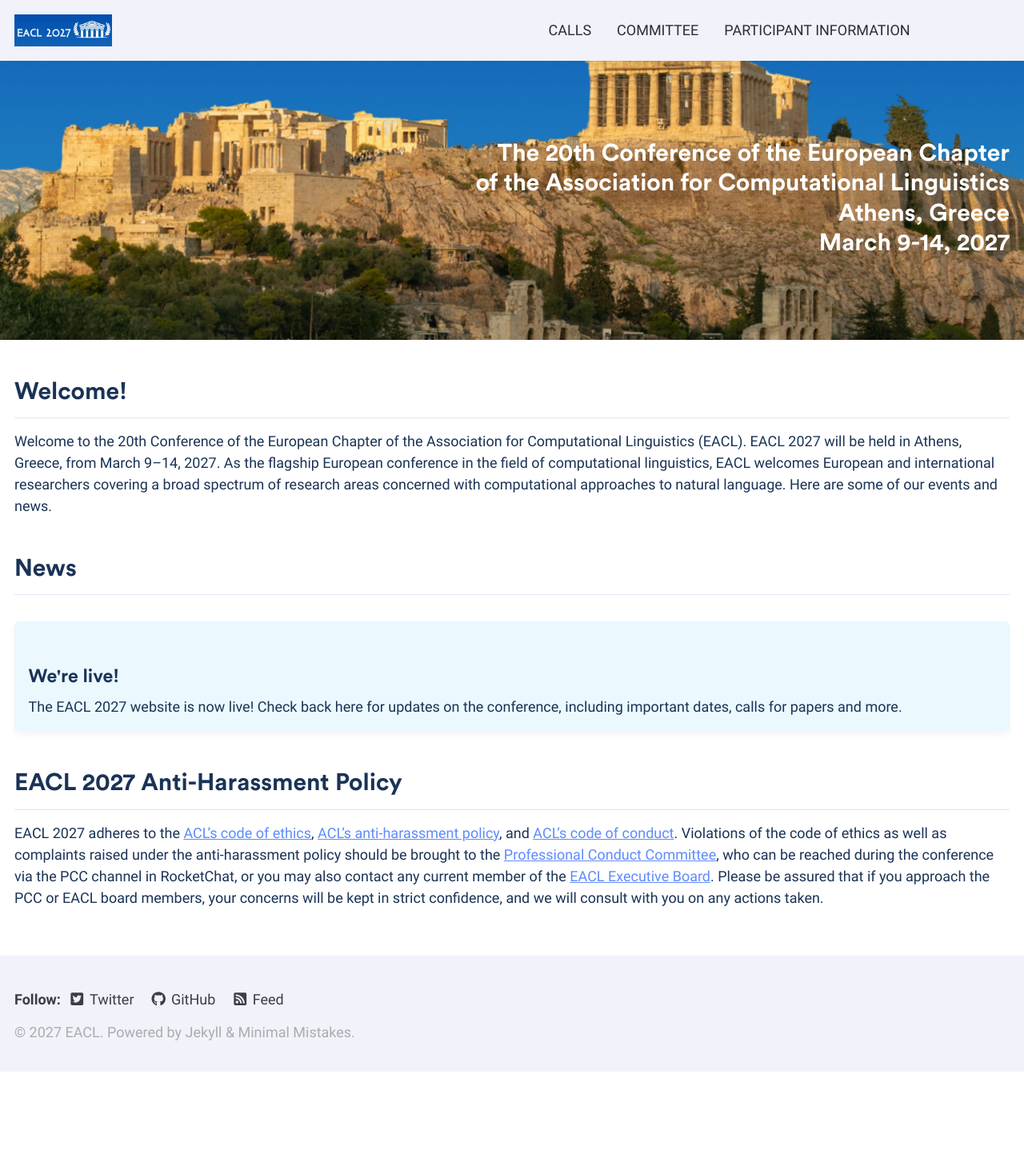
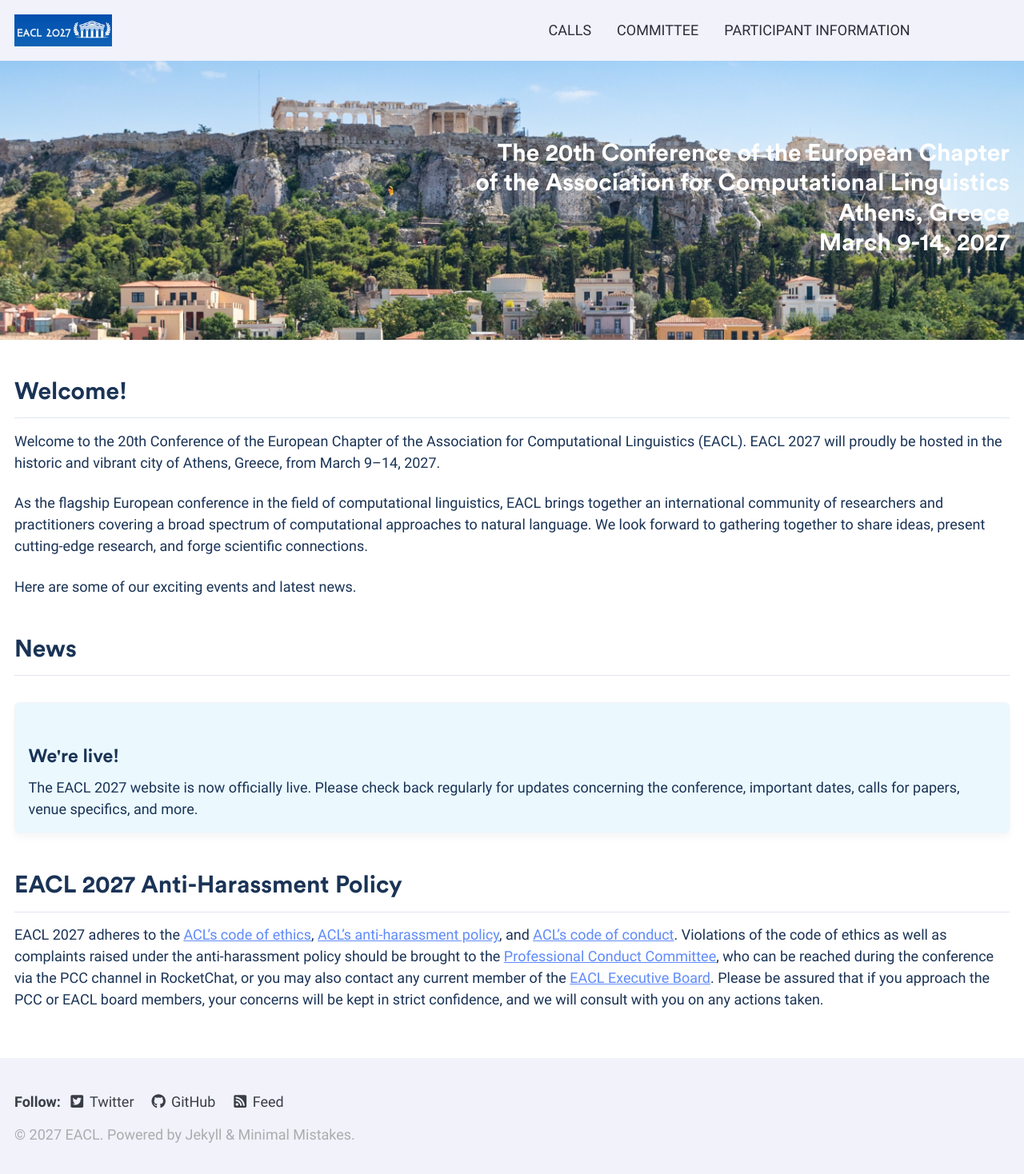
Before and after one commit to acl-org/eacl-2027, a Jekyll site: the page built from _pages/home.md, in a window 1280 px wide. Shown: the whole page at 80% size. Built offline with Jekyll 4.4.1, drawn with Linux system fonts in a browser that asks for light colours; cached includes are drawn as plain includes; nearby versions of some CDN libraries; before the commit the page ends 1340 px from its top, so only the background shows below that.

Commit message:
Update main image and texts

```diff
--- a/_pages/home.md
+++ b/_pages/home.md
@@ -3,21 +3,25 @@ title: "<br>The&nbsp;20th&nbsp;Conference of&nbsp;the&nbsp;European&nbsp;Chapter
 layout: splash
 permalink: /
 header:
-  overlay_image: "/assets/images/new_header_eacl_2027.jpg"
-  caption: 'Temporary image for EACL 2027.'
+  overlay_image: "/assets/images/athens_panorama_cropped.jpg"
+  caption: 'Image by [dronepicr](https://www.flickr.com/photos/132646954@N02/44149181684/), licensed under [CC BY 2.0](https://creativecommons.org/licenses/by/2.0/). *Image was cropped.*'
 excerpt: "<br/><br/>"
 ---
 
 ## Welcome!
 
-Welcome to the 20th Conference of the European Chapter of the Association for Computational Linguistics (EACL). EACL 2027 will be held in Athens, Greece, from March 9–14, 2027. As the flagship European conference in the field of computational linguistics, EACL welcomes European and international researchers covering a broad spectrum of research areas concerned with computational approaches to natural language. Here are some of our events and news.
+Welcome to the 20th Conference of the European Chapter of the Association for Computational Linguistics (EACL). EACL 2027 will proudly be hosted in the historic and vibrant city of Athens, Greece, from March 9–14, 2027.
+
+As the flagship European conference in the field of computational linguistics, EACL brings together an international community of researchers and practitioners covering a broad spectrum of computational approaches to natural language. We look forward to gathering together to share ideas, present cutting-edge research, and forge scientific connections.
+
+Here are some of our exciting events and latest news.
 
 
 ## News
 
 <div class="notice--info" markdown="1">
   <h2 id="system-track">We're live!</h2>
-  The EACL 2027 website is now live! Check back here for updates on the conference, including important dates, calls for papers and more.
+  The EACL 2027 website is now officially live. Please check back regularly for updates concerning the conference, important dates, calls for papers, venue specifics, and more.
 </div>
 
 
```
Also changed, not shown: _pages/calls/papers.md (+6 -2 lines), _pages/participants/venue.md (+7 -1 lines), assets/images/athens_panorama_cropped.jpg (added), 1 other file.
